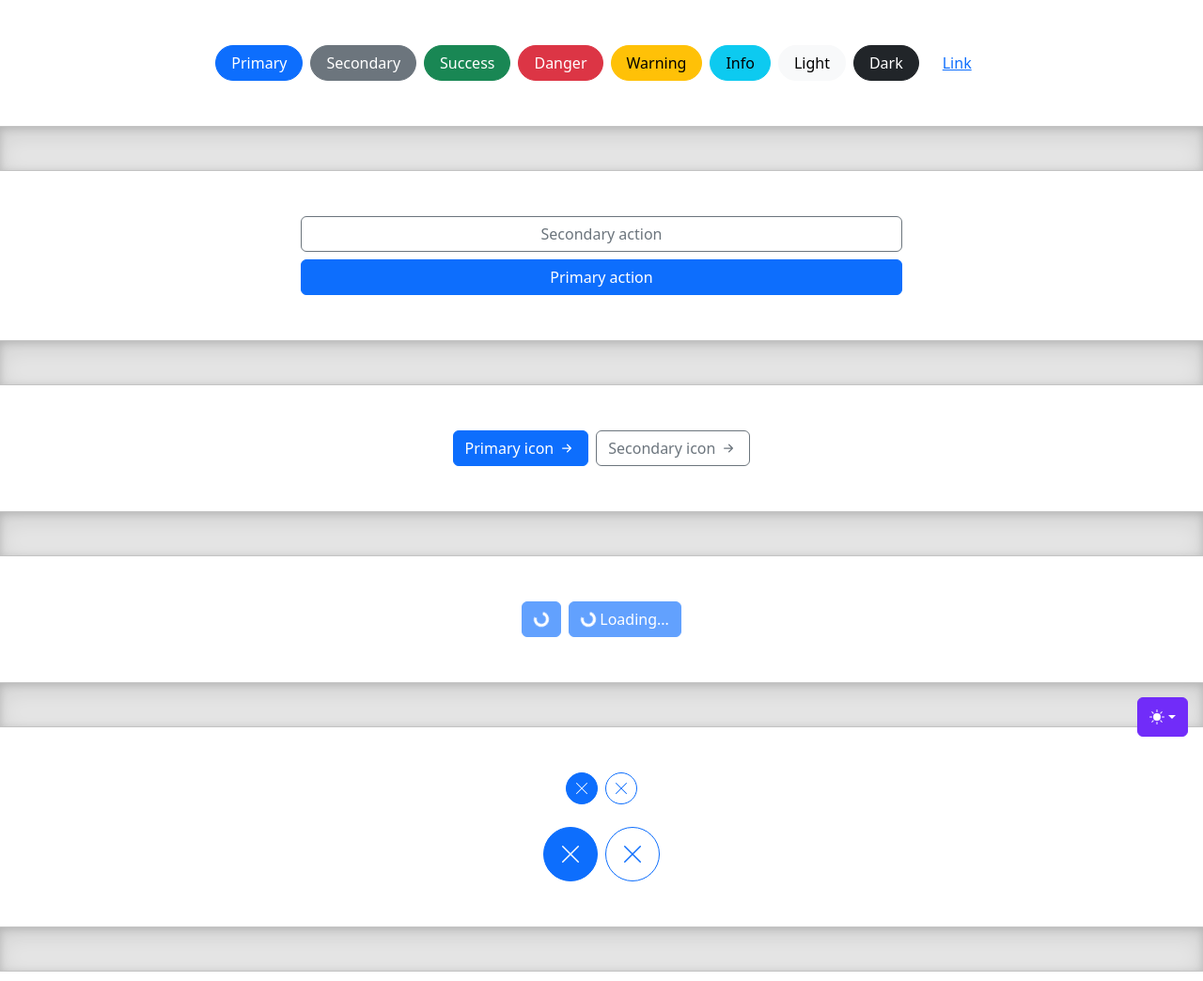
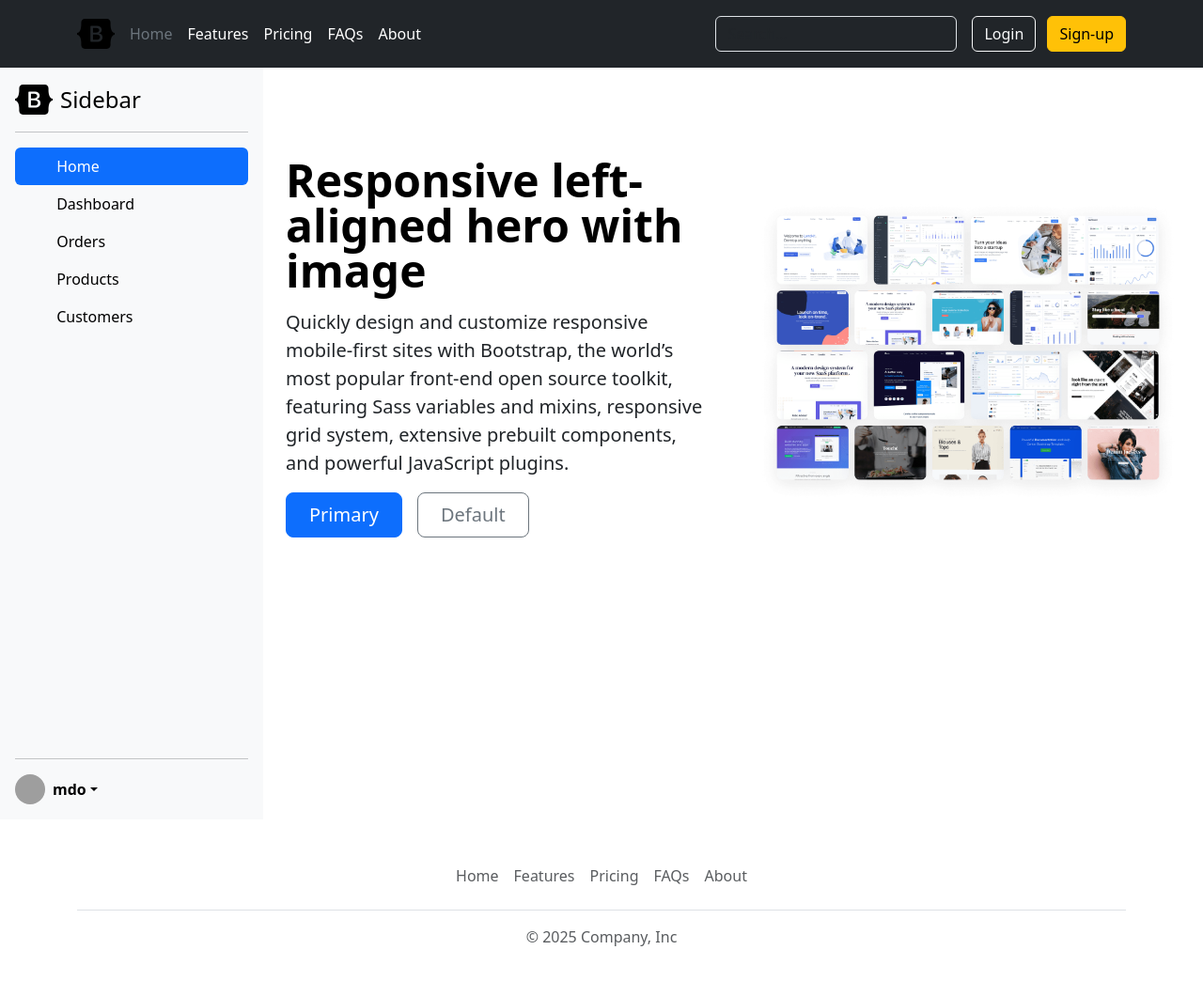
Before and after one commit to jangjong1203/assign03-c01-22300644, a plain HTML site: page example.html in a window 1280 px wide. Shown: the whole page at 94% size. Drawn offline with nearby package versions, Linux system fonts and the light colour scheme; grey boxes are pictures that could not be loaded.

Commit message:
boostrap

```diff
--- a/example.html
+++ b/example.html
@@ -2,266 +2,126 @@
 <html lang="en">
 
 <head>
-        <meta charset="utf-8">
-        <meta name="viewport" content="width=device-width, initial-scale=1">
-        <meta name="description" content="">
-        <meta name="author" content="Mark Otto, Jacob Thornton, and Bootstrap contributors">
-        <meta name="generator" content="Astro v5.13.2">
-        <title>Buttons · Bootstrap v5.3</title>
-        <link href="https://cdn.jsdelivr.net/npm/bootstrap@5.3.2/dist/css/bootstrap.min.css" rel="stylesheet">
-        <link rel="stylesheet" href="https://cdn.jsdelivr.net/npm/bootstrap-icons@1.11.1/font/bootstrap-icons.css">
-        <style>
-            .bd-placeholder-img {
-                font-size: 1.125rem;
-                text-anchor: middle;
-                -webkit-user-select: none;
-                -moz-user-select: none;
-                user-select: none
-            }
-
-            @media (min-width: 768px) {
-                .bd-placeholder-img-lg {
-                    font-size: 3.5rem
-                }
-            }
-
-            .b-example-divider {
-                width: 100%;
-                height: 3rem;
-                background-color: #0000001a;
-                border: solid rgba(0, 0, 0, .15);
-                border-width: 1px 0;
-                box-shadow: inset 0 .5em 1.5em #0000001a, inset 0 .125em .5em #00000026
-            }
-
-            .b-example-vr {
-                flex-shrink: 0;
-                width: 1.5rem;
-                height: 100vh
-            }
-
-            .bi {
-                vertical-align: -.125em;
-                fill: currentColor
-            }
-
-            .nav-scroller {
-                position: relative;
-                z-index: 2;
-                height: 2.75rem;
-                overflow-y: hidden
-            }
-
-            .nav-scroller .nav {
-                display: flex;
-                flex-wrap: nowrap;
-                padding-bottom: 1rem;
-                margin-top: -1px;
-                overflow-x: auto;
-                text-align: center;
-                white-space: nowrap;
-                -webkit-overflow-scrolling: touch
-            }
-
-            .btn-bd-primary {
-                --bd-violet-bg: #712cf9;
-                --bd-violet-rgb: 112.520718, 44.062154, 249.437846;
-                --bs-btn-font-weight: 600;
-                --bs-btn-color: var(--bs-white);
-                --bs-btn-bg: var(--bd-violet-bg);
-                --bs-btn-border-color: var(--bd-violet-bg);
-                --bs-btn-hover-color: var(--bs-white);
-                --bs-btn-hover-bg: #6528e0;
-                --bs-btn-hover-border-color: #6528e0;
-                --bs-btn-focus-shadow-rgb: var(--bd-violet-rgb);
-                --bs-btn-active-color: var(--bs-btn-hover-color);
-                --bs-btn-active-bg: #5a23c8;
-                --bs-btn-active-border-color: #5a23c8
-            }
-
-            .bd-mode-toggle {
-                z-index: 1500
-            }
-
-            .bd-mode-toggle .bi {
-                width: 1em;
-                height: 1em
-            }
-
-            .bd-mode-toggle .dropdown-menu .active .bi {
-                display: block !important
-            }
-        </style>
-    </head>
+    <meta charset="UTF-8">
+    <meta name="viewport" content="width=device-width, initial-scale=1.0">
+    <link href="https://cdn.jsdelivr.net/npm/bootstrap@5.3.2/dist/css/bootstrap.min.css" rel="stylesheet">
 </head>
 
 <body>
+
     <svg xmlns="http://www.w3.org/2000/svg" class="d-none">
-    <symbol id="check2" viewBox="0 0 16 16">
-        <path d="M13.854 3.646a.5.5 0 0 1 0 .708l-7 7a.5.5 0 0 1-.708 0l-3.5-3.5a.5.5 0 1 1 .708-.708L6.5 10.293l6.646-6.647a.5.5 0 0 1 .708 0z"></path>
-    </symbol>
-    <symbol id="circle-half" viewBox="0 0 16 16">
-        <path d="M8 15A7 7 0 1 0 8 1v14zm0 1A8 8 0 1 1 8 0a8 8 0 0 1 0 16z"></path>
-    </symbol>
-    <symbol id="moon-stars-fill" viewBox="0 0 16 16">
-        <path d="M6 .278a.768.768 0 0 1 .08.858 7.208 7.208 0 0 0-.878 3.46c0 4.021 3.278 7.277 7.318 7.277.527 0 1.04-.055 1.533-.16a.787.787 0 0 1 .81.316.733.733 0 0 1-.031.893A8.349 8.349 0 0 1 8.344 16C3.734 16 0 12.286 0 7.71 0 4.266 2.114 1.312 5.124.06A.752.752 0 0 1 6 .278z"></path>
-        <path d="M10.794 3.148a.217.217 0 0 1 .412 0l.387 1.162c.173.518.579.924 1.097 1.097l1.162.387a.217.217 0 0 1 0 .412l-1.162.387a1.734 1.734 0 0 0-1.097 1.097l-.387 1.162a.217.217 0 0 1-.412 0l-.387-1.162A1.734 1.734 0 0 0 9.31 6.593l-1.162-.387a.217.217 0 0 1 0-.412l1.162-.387a1.734 1.734 0 0 0 1.097-1.097l.387-1.162zM13.863.099a.145.145 0 0 1 .274 0l.258.774c.115.346.386.617.732.732l.774.258a.145.145 0 0 1 0 .274l-.774.258a1.156 1.156 0 0 0-.732.732l-.258.774a.145.145 0 0 1-.274 0l-.258-.774a1.156 1.156 0 0 0-.732-.732l-.774-.258a.145.145 0 0 1 0-.274l.774-.258c.346-.115.617-.386.732-.732L13.863.1z"></path>
-    </symbol>
-    <symbol id="sun-fill" viewBox="0 0 16 16">
-        <path d="M8 12a4 4 0 1 0 0-8 4 4 0 0 0 0 8zM8 0a.5.5 0 0 1 .5.5v2a.5.5 0 0 1-1 0v-2A.5.5 0 0 1 8 0zm0 13a.5.5 0 0 1 .5.5v2a.5.5 0 0 1-1 0v-2A.5.5 0 0 1 8 13zm8-5a.5.5 0 0 1-.5.5h-2a.5.5 0 0 1 0-1h2a.5.5 0 0 1 .5.5zM3 8a.5.5 0 0 1-.5.5h-2a.5.5 0 0 1 0-1h2A.5.5 0 0 1 3 8zm10.657-5.657a.5.5 0 0 1 0 .707l-1.414 1.415a.5.5 0 1 1-.707-.708l1.414-1.414a.5.5 0 0 1 .707 0zm-9.193 9.193a.5.5 0 0 1 0 .707L3.05 13.657a.5.5 0 0 1-.707-.707l1.414-1.414a.5.5 0 0 1 .707 0zm9.193 2.121a.5.5 0 0 1-.707 0l-1.414-1.414a.5.5 0 0 1 .707-.707l1.414 1.414a.5.5 0 0 1 0 .707zM4.464 4.465a.5.5 0 0 1-.707 0L2.343 3.05a.5.5 0 1 1 .707-.707l1.414 1.414a.5.5 0 0 1 0 .708z"></path>
-    </symbol>
-    <symbol id="arrow-right-short" viewBox="0 0 16 16">
-        <path fill-rule="evenodd" d="M4 8a.5.5 0 0 1 .5-.5h5.793L8.146 5.354a.5.5 0 1 1 .708-.708l3 3a.5.5 0 0 1 0 .708l-3 3a.5.5 0 0 1-.708-.708L10.293 8.5H4.5A.5.5 0 0 1 4 8z"></path>
-    </symbol>
-    <symbol id="x-lg" viewBox="0 0 16 16">
-        <path fill-rule="evenodd" d="M13.854 2.146a.5.5 0 0 1 0 .708l-11 11a.5.5 0 0 1-.708-.708l11-11a.5.5 0 0 1 .708 0Z"></path>
-        <path fill-rule="evenodd" d="M2.146 2.146a.5.5 0 0 0 0 .708l11 11a.5.5 0 0 0 .708-.708l-11-11a.5.5 0 0 0-.708 0Z"></path>
-    </symbol>
-</svg>
-    <div class="dropdown position-fixed bottom-0 end-0 mb-3 me-3 bd-mode-toggle">
-        <button class="btn btn-bd-primary py-2 dropdown-toggle d-flex align-items-center" id="bd-theme" type="button"
-            aria-expanded="false" data-bs-toggle="dropdown" aria-label="Toggle theme (light)">
-            <svg class="bi my-1 theme-icon-active" aria-hidden="true">
-                <use href="#sun-fill"></use>
-            </svg>
-            <span class="visually-hidden" id="bd-theme-text">Toggle theme</span>
-        </button>
-        <ul class="dropdown-menu dropdown-menu-end shadow" aria-labelledby="bd-theme-text">
-            <li> <button type="button" class="dropdown-item d-flex align-items-center active"
-                    data-bs-theme-value="light" aria-pressed="true">
-                    <svg class="bi me-2 opacity-50" aria-hidden="true">
-                        <use href="#sun-fill"></use>
+        <symbol id="bootstrap" viewBox="0 0 118 94">
+            <path fill-rule="evenodd" clip-rule="evenodd"
+                d="M24.509 0c-6.733 0-11.715 5.893-11.492 12.284.214 6.14-.064 14.092-2.066 20.577C8.943 39.365 5.547 43.485 0 44.014v5.972c5.547.529 8.943 4.649 10.951 11.153 2.002 6.485 2.28 14.437 2.066 20.577C12.794 88.106 17.776 94 24.51 94H93.5c6.733 0 11.714-5.893 11.491-12.284-.214-6.14.064-14.092 2.066-20.577 2.009-6.504 5.396-10.624 10.943-11.153v-5.972c-5.547-.529-8.934-4.649-10.943-11.153-2.002-6.484-2.28-14.437-2.066-20.577C105.214 5.894 100.233 0 93.5 0H24.508zM80 57.863C80 66.663 73.436 72 62.543 72H44a2 2 0 01-2-2V24a2 2 0 012-2h18.437c9.083 0 15.044 4.92 15.044 12.474 0 5.302-4.01 10.049-9.119 10.88v.277C75.317 46.394 80 51.21 80 57.863zM60.521 28.34H49.948v14.934h8.905c6.884 0 10.68-2.772 10.68-7.727 0-4.643-3.264-7.207-9.012-7.207zM49.948 49.2v16.458H60.91c7.167 0 10.964-2.876 10.964-8.281 0-5.406-3.903-8.178-11.425-8.178H49.948z">
+            </path>
+        </symbol>
+    </svg>
+    <header class="p-3 text-bg-dark">
+        <div class="container">
+            <div class="d-flex flex-wrap align-items-center justify-content-center justify-content-lg-start"> <a
+                    href="/" class="d-flex align-items-center mb-2 mb-lg-0 text-white text-decoration-none"> <svg
+                        class="bi me-2" width="40" height="32" role="img" aria-label="Bootstrap">
+                        <use xlink:href="#bootstrap"></use>
+                    </svg> </a>
+                <ul class="nav col-12 col-lg-auto me-lg-auto mb-2 justify-content-center mb-md-0">
+                    <li><a href="#" class="nav-link px-2 text-secondary">Home</a></li>
+                    <li><a href="#" class="nav-link px-2 text-white">Features</a></li>
+                    <li><a href="#" class="nav-link px-2 text-white">Pricing</a></li>
+                    <li><a href="#" class="nav-link px-2 text-white">FAQs</a></li>
+                    <li><a href="#" class="nav-link px-2 text-white">About</a></li>
+                </ul>
+                <form class="col-12 col-lg-auto mb-3 mb-lg-0 me-lg-3" role="search"> <input type="search"
+                        class="form-control form-control-dark text-bg-dark" placeholder="Search..." aria-label="Search">
+                </form>
+                <div class="text-end"> <button type="button" class="btn btn-outline-light me-2">Login</button> <button
+                        type="button" class="btn btn-warning">Sign-up</button> </div>
+            </div>
+        </div>
+    </header>
+    <div class="d-flex" style="min-height: 100vh;">
+    <div class="d-flex flex-column flex-shrink-0 p-3 bg-body-tertiary" style="width: 280px;"> <a href="/"
+            class="d-flex align-items-center mb-3 mb-md-0 me-md-auto link-body-emphasis text-decoration-none"> <svg
+                class="bi pe-none me-2" width="40" height="32" aria-hidden="true">
+                <use xlink:href="#bootstrap"></use>
+            </svg> <span class="fs-4">Sidebar</span> </a>
+        <hr>
+        <ul class="nav nav-pills flex-column mb-auto">
+            <li class="nav-item"> <a href="#" class="nav-link active" aria-current="page"> <svg class="bi pe-none me-2"
+                        width="16" height="16" aria-hidden="true">
+                        <use xlink:href="#home"></use>
                     </svg>
-                    Light
-                    <svg class="bi ms-auto d-none" aria-hidden="true">
-                        <use href="#check2"></use>
+                    Home
+                </a> </li>
+            <li> <a href="#" class="nav-link link-body-emphasis"> <svg class="bi pe-none me-2" width="16" height="16"
+                        aria-hidden="true">
+                        <use xlink:href="#speedometer2"></use>
                     </svg>
-                </button>
-            </li>
-            <li> <button type="button" class="dropdown-item d-flex align-items-center" data-bs-theme-value="dark"
-                    aria-pressed="false">
-                    <svg class="bi me-2 opacity-50" aria-hidden="true">
-                        <use href="#moon-stars-fill"></use>
+                    Dashboard
+                </a> </li>
+            <li> <a href="#" class="nav-link link-body-emphasis"> <svg class="bi pe-none me-2" width="16" height="16"
+                        aria-hidden="true">
+                        <use xlink:href="#table"></use>
                     </svg>
-                    Dark
-                    <svg class="bi ms-auto d-none" aria-hidden="true">
-                        <use href="#check2"></use>
+                    Orders
+                </a> </li>
+            <li> <a href="#" class="nav-link link-body-emphasis"> <svg class="bi pe-none me-2" width="16" height="16"
+                        aria-hidden="true">
+                        <use xlink:href="#grid"></use>
                     </svg>
-                </button>
-            </li>
-            <li> <button type="button" class="dropdown-item d-flex align-items-center" data-bs-theme-value="auto"
-                    aria-pressed="false">
-                    <svg class="bi me-2 opacity-50" aria-hidden="true">
-                        <use href="#circle-half"></use>
+                    Products
+                </a> </li>
+            <li> <a href="#" class="nav-link link-body-emphasis"> <svg class="bi pe-none me-2" width="16" height="16"
+                        aria-hidden="true">
+                        <use xlink:href="#people-circle"></use>
                     </svg>
-                    Auto
-                    <svg class="bi ms-auto d-none" aria-hidden="true">
-                        <use href="#check2"></use>
-                    </svg>
-                </button>
-            </li>
+                    Customers
+                </a> </li>
         </ul>
-    </div>
-    <div class="d-flex gap-2 justify-content-center py-5">
-        <button class="btn btn-primary rounded-pill px-3" type="button">Primary</button>
-        <button class="btn btn-secondary rounded-pill px-3" type="button">Secondary</button>
-        <button class="btn btn-success rounded-pill px-3" type="button">Success</button>
-        <button class="btn btn-danger rounded-pill px-3" type="button">Danger</button>
-        <button class="btn btn-warning rounded-pill px-3" type="button">Warning</button>
-        <button class="btn btn-info rounded-pill px-3" type="button">Info</button>
-        <button class="btn btn-light rounded-pill px-3" type="button">Light</button>
-        <button class="btn btn-dark rounded-pill px-3" type="button">Dark</button>
-        <button class="btn btn-link rounded-pill px-3" type="button">Link</button>
-    </div>
-    <div class="b-example-divider"></div>
-    <div class="col-lg-6 col-xxl-4 my-5 mx-auto">
-        <div class="d-grid gap-2">
-            <button class="btn btn-outline-secondary" type="button">Secondary action</button>
-            <button class="btn btn-primary" type="button">Primary action</button>
+        <hr>
+        <div class="dropdown"> <a href="#"
+                class="d-flex align-items-center link-body-emphasis text-decoration-none dropdown-toggle"
+                data-bs-toggle="dropdown" aria-expanded="false"> <img src="https://github.com/mdo.png" alt="" width="32"
+                    height="32" class="rounded-circle me-2"> <strong>mdo</strong> </a>
+            <ul class="dropdown-menu text-small shadow">
+                <li><a class="dropdown-item" href="#">New project...</a></li>
+                <li><a class="dropdown-item" href="#">Settings</a></li>
+                <li><a class="dropdown-item" href="#">Profile</a></li>
+                <li>
+                    <hr class="dropdown-divider">
+                </li>
+                <li><a class="dropdown-item" href="#">Sign out</a></li>
+            </ul>
         </div>
     </div>
-    <div class="b-example-divider"></div>
-    <div class="d-flex gap-2 justify-content-center py-5"> <button
-            class="btn btn-primary d-inline-flex align-items-center" type="button">
-            Primary icon
-            <svg class="bi ms-1" width="20" height="20" aria-hidden="true">
-                <use xlink:href="#arrow-right-short"></use>
-            </svg> </button>
-        <button class="btn btn-outline-secondary d-inline-flex align-items-center" type="button">
-            Secondary icon
-            <svg class="bi ms-1" width="20" height="20" aria-hidden="true">
-                <use xlink:href="#arrow-right-short"></use>
-            </svg>
-        </button>
+    <div class="container col-xxl-8 px-4 py-5">
+        <div class="row flex-lg-row-reverse align-items-center g-5 py-5">
+            <div class="col-10 col-sm-8 col-lg-6"> <img src="bootstrap-themes.png" class="d-block mx-lg-auto img-fluid"
+                    alt="Bootstrap Themes" width="700" height="500" loading="lazy"> </div>
+            <div class="col-lg-6">
+                <h1 class="display-5 fw-bold text-body-emphasis lh-1 mb-3">Responsive left-aligned hero with image</h1>
+                <p class="lead">Quickly design and customize responsive mobile-first sites with Bootstrap, the world’s
+                    most popular front-end open source toolkit, featuring Sass variables and mixins, responsive grid
+                    system, extensive prebuilt components, and powerful JavaScript plugins.</p>
+                <div class="d-grid gap-2 d-md-flex justify-content-md-start"> <button type="button"
+                        class="btn btn-primary btn-lg px-4 me-md-2">Primary</button> <button type="button"
+                        class="btn btn-outline-secondary btn-lg px-4">Default</button> </div>
+            </div>
+        </div>
     </div>
-    <div class="b-example-divider"></div>
-    <div class="d-flex gap-2 justify-content-center py-5">
-        <button class="btn btn-primary" type="button" disabled="">
-            <span class="spinner-border spinner-border-sm" aria-hidden="true"></span>
-            <span class="visually-hidden" role="status">Loading...</span>
-        </button>
-        <button class="btn btn-primary" type="button" disabled="">
-            <span class="spinner-border spinner-border-sm" aria-hidden="true"></span>
-            <span role="status">Loading...</span>
-        </button>
     </div>
-    <div class="b-example-divider"></div>
-    <div class="d-flex gap-2 justify-content-center pt-5 pb-4">
-        <button class="btn btn-primary rounded-circle p-2 lh-1" type="button"> <svg class="bi" width="16" height="16"
-                aria-hidden="true">
-                <use xlink:href="#x-lg"></use>
-            </svg> <span class="visually-hidden">Dismiss</span>
-        </button>
-        <button class="btn btn-outline-primary rounded-circle p-2 lh-1" type="button">
-            <svg class="bi" width="16" height="16" aria-hidden="true">
-                <use xlink:href="#x-lg"></use>
-            </svg>
-            <span class="visually-hidden">Dismiss</span>
-        </button>
+    <div class="container">
+        <footer class="py-3 my-4">
+            <ul class="nav justify-content-center border-bottom pb-3 mb-3">
+                <li class="nav-item"><a href="#" class="nav-link px-2 text-body-secondary">Home</a></li>
+                <li class="nav-item"><a href="#" class="nav-link px-2 text-body-secondary">Features</a></li>
+                <li class="nav-item"><a href="#" class="nav-link px-2 text-body-secondary">Pricing</a></li>
+                <li class="nav-item"><a href="#" class="nav-link px-2 text-body-secondary">FAQs</a></li>
+                <li class="nav-item"><a href="#" class="nav-link px-2 text-body-secondary">About</a></li>
+            </ul>
+            <p class="text-center text-body-secondary">© 2025 Company, Inc</p>
+        </footer>
     </div>
-    <div class="d-flex gap-2 justify-content-center pb-5">
-        <button class="btn btn-primary rounded-circle p-3 lh-1" type="button">
-            <svg class="bi" width="24" height="24" aria-hidden="true">
-                <use xlink:href="#x-lg"></use>
-            </svg>
-            <span class="visually-hidden">Dismiss</span>
-        </button>
-        <button class="btn btn-outline-primary rounded-circle p-3 lh-1" type="button"> <svg class="bi" width="24"
-                height="24" aria-hidden="true">
-                <use xlink:href="#x-lg"></use>
-            </svg>
-            <span class="visually-hidden">Dismiss</span>
-        </button>
-    </div>
-    <div class="b-example-divider"></div>
-    <script src="https://cdn.jsdelivr.net/npm/bootstrap@5.3.2/dist/js/bootstrap.bundle.min.js">
-    </script>
-    <script>
-        const themeButtons = document.querySelectorAll('[data-bs-theme-value]');
-
-        themeButtons.forEach(button => {
-            button.addEventListener('click', () => {
-                const theme = button.getAttribute('data-bs-theme-value');
-
-                if (theme === 'auto') {
-                    const isDark = window.matchMedia('(prefers-color-scheme: dark)').matches;
-                    document.documentElement.setAttribute('data-bs-theme', isDark ? 'dark' : 'light');
-                } else {
-                    document.documentElement.setAttribute('data-bs-theme', theme);
-                }
-
-                themeButtons.forEach(btn => {
-                    btn.classList.remove('active');
-                    btn.querySelector('.bi.ms-auto').classList.add('d-none');
-                });
-                button.classList.add('active');
-                button.querySelector('.bi.ms-auto').classList.remove('d-none');
-
-                const activeIcon = button.querySelector('svg use').getAttribute('href');
-                document.querySelector('.theme-icon-active use').setAttribute('href', activeIcon);
-            });
-        });
-    </script>
+</div>
 </body>
 
 </html>
```
Also changed, not shown: bootstrap-themes.png (added).
